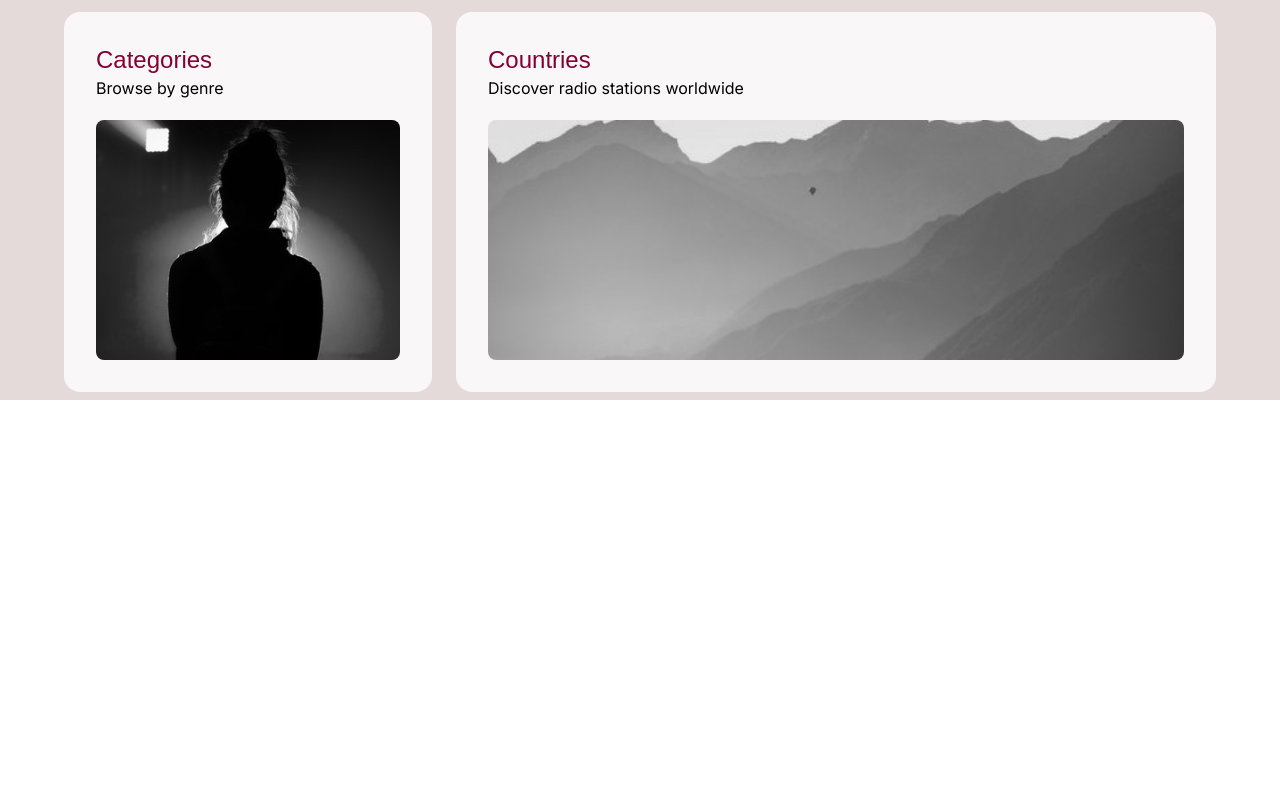
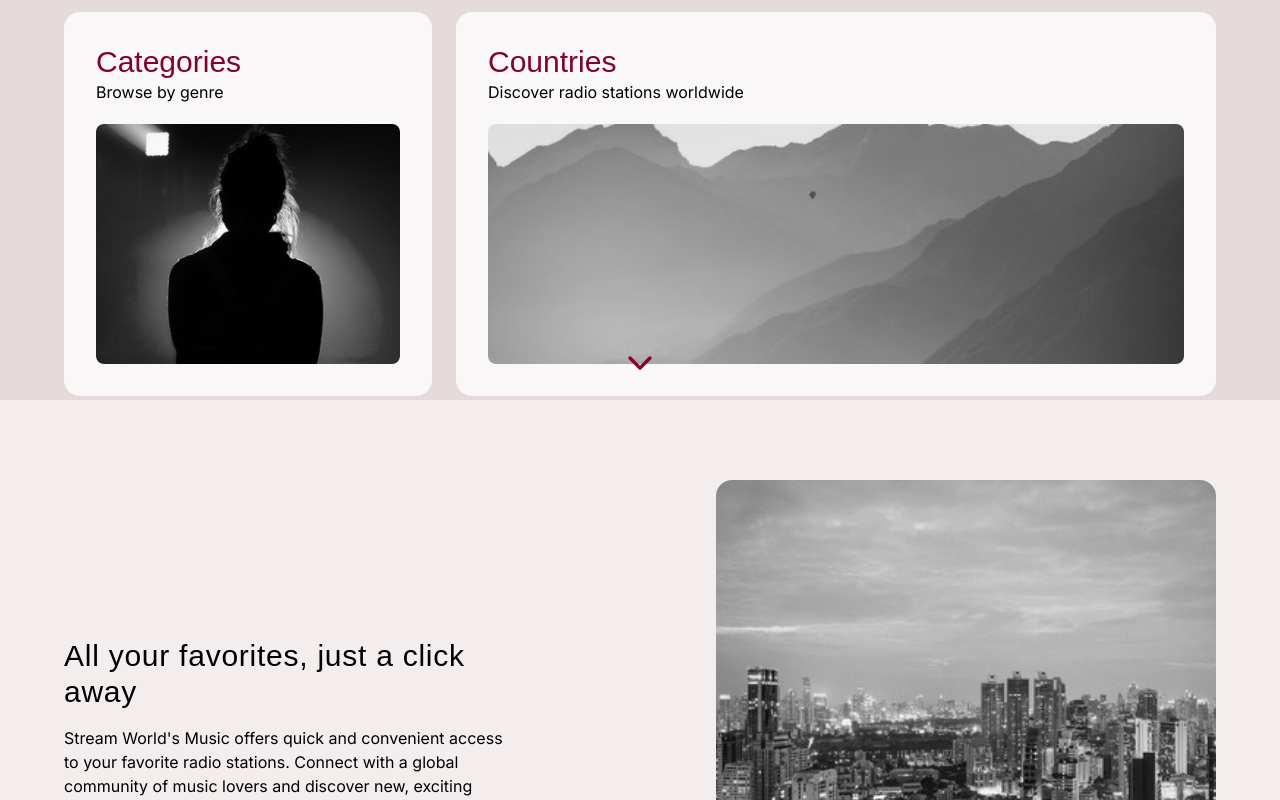
Before and after one commit to jakubabrahoim/Radio-Steam-v2, a Next.js app: page / in a window 1280 px wide. Shown: the part 2000-2800 px from the top of the page. Before the commit the page ends 2400 px from the top, so only its background shows below. Built offline with nearby package versions, Linux system fonts and the light colour scheme; a web font is replaced by a local one.

Commit message:
added another section to lp

```diff
--- a/app/page.tsx
+++ b/app/page.tsx
@@ -10,6 +10,7 @@ const gothic = Dela_Gothic_One({ weight: '400', subsets: ['latin'] });
 export default function Home() {
     const section2Ref = useRef<HTMLDivElement>(null);
     const section3Ref = useRef<HTMLDivElement>(null);
+    const section4Ref = useRef<HTMLDivElement>(null);
 
     const scrollToSection2 = () => {
         section2Ref.current?.scrollIntoView({ behavior: 'smooth' });
@@ -17,6 +18,10 @@ export default function Home() {
 
     const scrollToSection3 = () => {
         section3Ref.current?.scrollIntoView({ behavior: 'smooth' });
+    };
+
+    const scrollToSection4 = () => {
+        section4Ref.current?.scrollIntoView({ behavior: 'smooth' });
     };
 
     return (
@@ -28,7 +33,7 @@ export default function Home() {
                             Stream World&apos;s Music
                         </span>
                         <h1
-                            className={`max-w-sm text-start text-6xl font-bold text-fuchsia-900 ${gothic.className}`}
+                            className={`max-w-sm text-start text-6xl font-bold tracking-wide text-fuchsia-900 ${gothic.className}`}
                         >
                             Tune in to the globe
                         </h1>
@@ -62,7 +67,7 @@ export default function Home() {
             >
                 <div className='mx-auto flex w-full max-w-6xl  items-center justify-between'>
                     <h1
-                        className={`max-w-2xl text-start text-6xl font-bold ${gothic.className}`}
+                        className={`max-w-2xl text-start text-6xl font-bold tracking-wide ${gothic.className}`}
                     >
                         Explore diverse stations from around the world.
                     </h1>
@@ -79,12 +84,12 @@ export default function Home() {
 
             <section
                 ref={section3Ref}
-                className='flex h-screen w-screen items-center justify-center bg-cream-200'
+                className='relative flex h-screen w-screen items-center justify-center bg-cream-200'
             >
                 <div className='mx-auto grid w-full max-w-6xl  grid-cols-3 items-center  justify-between gap-6'>
                     <div className='col-span-2 rounded-2xl bg-cream-50 p-8'>
                         <h2
-                            className={`text-2xl font-bold text-fuchsia-900 ${gothic.className}`}
+                            className={`text-3xl font-bold text-fuchsia-900 ${gothic.className}`}
                         >
                             Likes
                         </h2>
@@ -97,7 +102,7 @@ export default function Home() {
                     </div>
                     <div className='col-span-1 rounded-2xl bg-cream-50 p-8'>
                         <h2
-                            className={`text-2xl font-bold text-fuchsia-900 ${gothic.className}`}
+                            className={`text-3xl font-bold text-fuchsia-900 ${gothic.className}`}
                         >
                             Search
                         </h2>
@@ -110,7 +115,7 @@ export default function Home() {
                     </div>
                     <div className='col-span 1 rounded-2xl bg-cream-50 p-8'>
                         <h2
-                            className={`text-2xl font-bold text-fuchsia-900 ${gothic.className}`}
+                            className={`text-3xl font-bold text-fuchsia-900 ${gothic.className}`}
                         >
                             Categories
                         </h2>
@@ -123,7 +128,7 @@ export default function Home() {
                     </div>
                     <div className='col-span-2 rounded-2xl bg-cream-50 p-8'>
                         <h2
-                            className={`text-2xl font-bold text-fuchsia-900 ${gothic.className}`}
+                            className={`text-3xl font-bold text-fuchsia-900 ${gothic.className}`}
                         >
                             Countries
                         </h2>
@@ -135,6 +140,63 @@ export default function Home() {
                         />
                     </div>
                 </div>
+
+                <button
+                    onClick={scrollToSection4}
+                    className='absolute inset-x-auto bottom-2'
+                >
+                    <ChevronDown className='h-10 w-10 animate-bounce text-fuchsia-900' />
+                </button>
+            </section>
+
+            <section
+                ref={section4Ref}
+                className='relative flex w-screen items-center justify-center bg-cream-100 py-20'
+            >
+                <div className='mx-auto flex w-full max-w-6xl flex-col gap-10'>
+                    <div className='flex w-full items-center justify-between'>
+                        <div className='flex flex-col gap-4'>
+                            <h1
+                                className={`max-w-md text-3xl tracking-wide ${gothic.className}`}
+                            >
+                                All your favorites, just a click away
+                            </h1>
+                            <p className='max-w-md'>
+                                Stream World&apos;s Music offers quick and
+                                convenient access to your favorite radio
+                                stations. Connect with a global community of
+                                music lovers and discover new, exciting stations
+                                from around the world.
+                            </p>
+                        </div>
+                        <img
+                            className='h-[500px] w-[500px]  rounded-2xl object-cover grayscale'
+                            src='/images/landing-section3.1.png'
+                            alt='section3'
+                        />
+                    </div>
+
+                    <div className='flex w-full items-center justify-between'>
+                        <img
+                            className='h-[500px] w-[500px]  rounded-2xl object-cover grayscale'
+                            src='/images/landing-section3.2.png'
+                            alt='section3'
+                        />
+                        <div className='flex flex-col gap-4'>
+                            <h1
+                                className={`max-w-md text-3xl tracking-wide ${gothic.className}`}
+                            >
+                                Personalized for your unique taste
+                            </h1>
+                            <p className='max-w-md'>
+                                We know you&apos;re unique, and we&apos;ve got
+                                you covered! Our website learns your preferences
+                                and customizes the selection just for you! Be
+                                prepared to expand your musical horizons.
+                            </p>
+                        </div>
+                    </div>
+                </div>
             </section>
         </main>
     );
```
Also changed, not shown: public/images/landing-section3.1.png (added), public/images/landing-section3.2.png (added).
